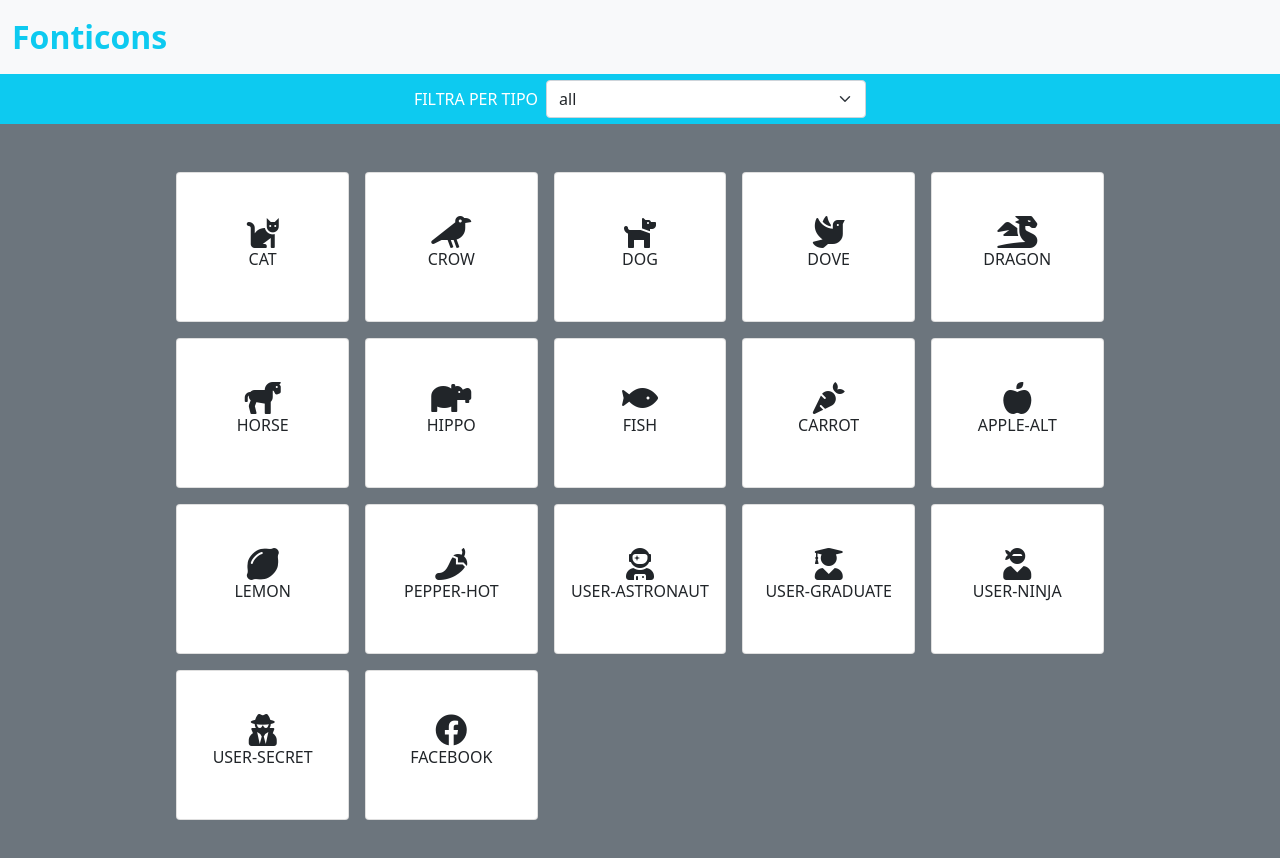
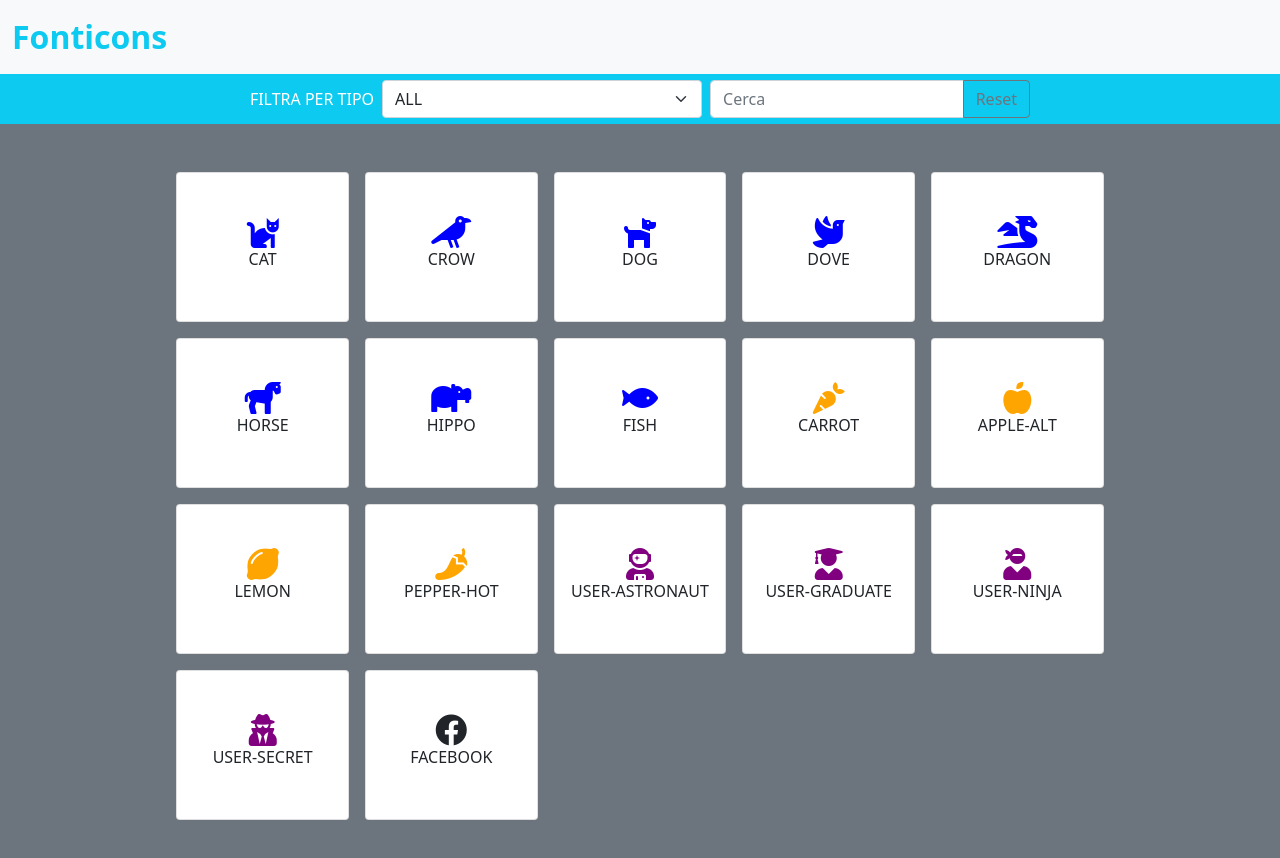
Before and after one commit to Valentina-Fr/js-es6-icons, a plain HTML site: page index.html in a window 1280 px wide. Drawn offline with nearby package versions, Linux system fonts and the light colour scheme.

Commit message:
Add options and input

```diff
--- a/css/style.css
+++ b/css/style.css
@@ -13,3 +13,15 @@ main {
 .ms-card .card-body {
     flex: none;
 }
+
+.animal {
+    color: #0000ff;
+}
+
+.vegetable {
+    color: #ffa502;
+}
+
+.user {
+    color: #800080;
+}
--- a/index.html
+++ b/index.html
@@ -19,12 +19,11 @@
         <section id="form" class="text-white bg-info d-flex align-items-center justify-content-center">
             <label class="me-2" for="type-filter">FILTRA PER TIPO</label>
             <select class="form-select w-25" id="type-filter">
-                <option selected value="all">all</option>
-                <option value="animal">animal</option>
-                <option value="vegetable">vegetable</option>
-                <option value="user">user</option>
-                <option value="company">company</option>
             </select>
+            <div class="input-group ms-2 w-25">
+                <input id="search" type="text" class="form-control" placeholder="Cerca" aria-label="Recipient's username">
+                <button class="btn btn-outline-secondary" type="button" id="button-addon2">Reset</button>
+            </div>
         </section>
     </header>
     <main class="bg-secondary p-5">
--- a/js/script.js
+++ b/js/script.js
@@ -18,17 +18,57 @@ const renderIcons = (arr, targetElement) => {
 const iconsSection = document.querySelector("#icons .row");
 renderIcons(icons, iconsSection);
 
+const selectField = document.getElementById("type-filter");
+const search = document.getElementById("search");
+const button = document.getElementById("button-addon2");
+
+//Funzione search
+const searchItem = (arr, targetElement) => {search.addEventListener("input", () => {
+    const searchValue = search.value;
+    const inputItem = arr.filter((icon) => icon.name.includes(searchValue));
+    renderIcons(inputItem, targetElement);
+})};
+
 //Filtro
-const selectField = document.getElementById("type-filter");
-
 selectField.addEventListener("change", () => {
     const filterValue = selectField.value;
-    console.log(filterValue);
+
     if (filterValue === "all") {
         renderIcons(icons, iconsSection);
+        searchItem(icons, iconsSection);
         return;
     }
 
     const filteredIcons = icons.filter((icon) => filterValue === icon.type);
     renderIcons(filteredIcons, iconsSection);
+    searchItem(filteredIcons, iconsSection);
 });
+
+searchItem(icons, iconsSection);
+
+//Button reset
+button.addEventListener("click", () => {
+    search.value = "";
+    selectField.value = "all";
+    renderIcons(icons, iconsSection);
+    searchItem(icons, iconsSection);
+});
+
+//Render options
+const renderOptions = (arr, targetElement) => {
+    const options = [];
+    arr.forEach((item) => {
+        if (!options.includes(item.type)) {
+            options.push(item.type);
+        };
+    });
+
+    let optionTypes = `<option selected value="all">ALL</option>`;
+    options.forEach((option) => {
+        optionTypes += `<option value="${option}">${option.toUpperCase()}</option>`;
+    });
+
+    targetElement.innerHTML = optionTypes;
+};
+
+renderOptions(icons, selectField);
```
